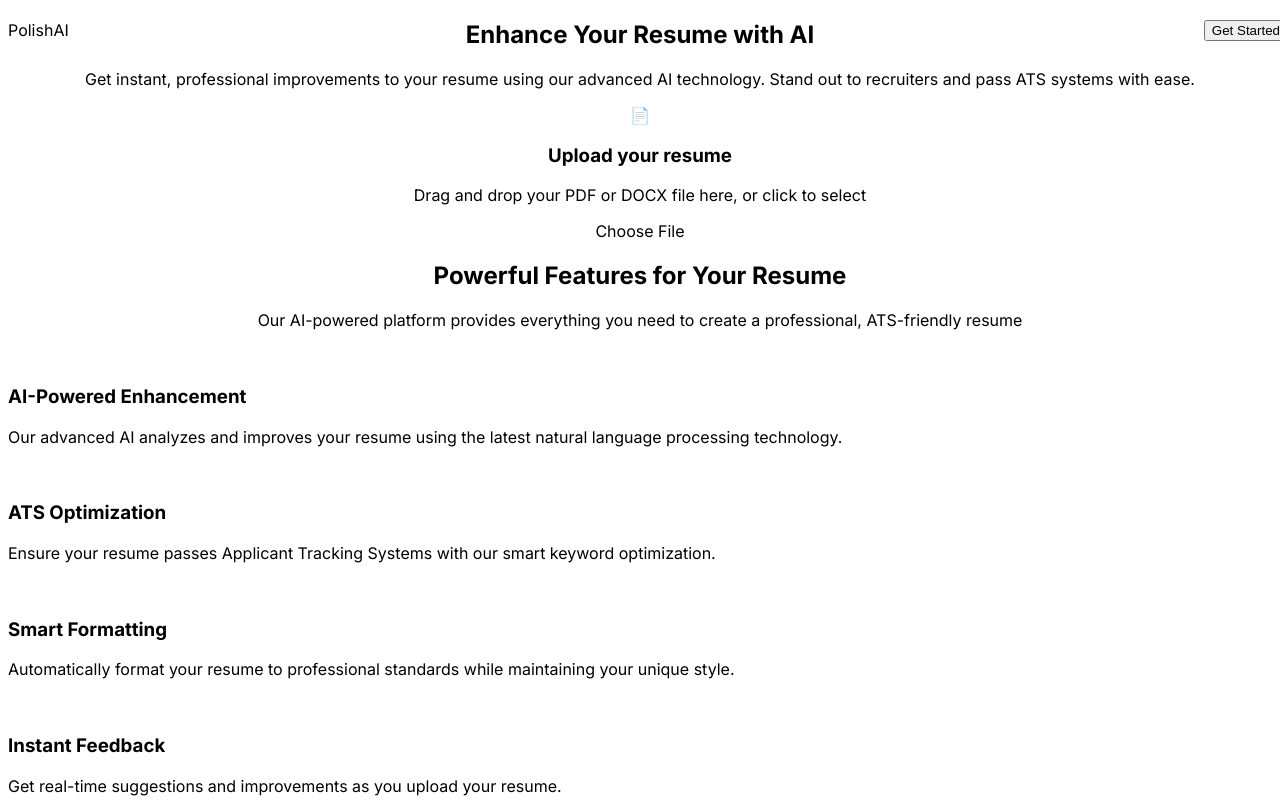
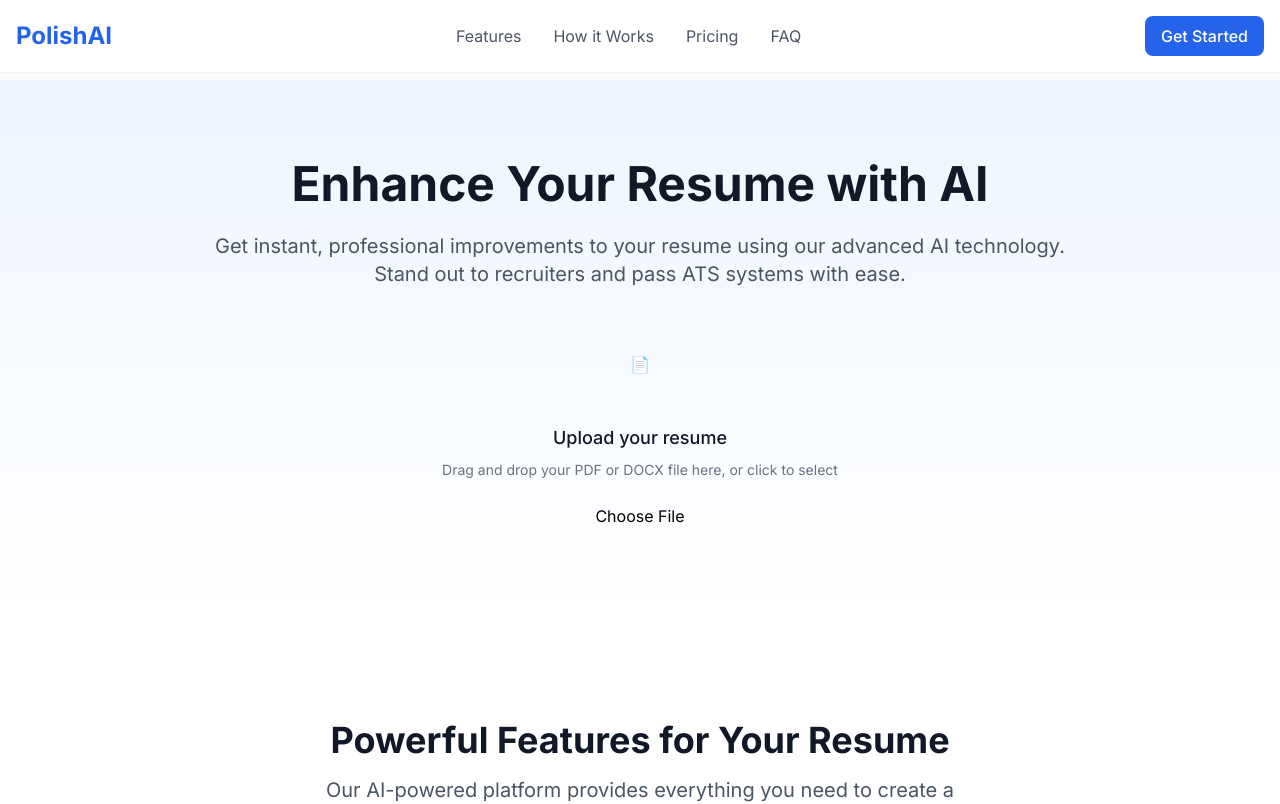
Before and after one commit to harguun7474/ai-resume-enhancer, a Next.js app: page / in a window 1280 px wide. Shown: the top 804 px of the page. Built offline with nearby package versions, Linux system fonts and the light colour scheme; no server answers.

Commit message:
fix: update Tailwind CSS configuration and dependencies

```diff
--- a/postcss.config.js
+++ b/postcss.config.js
@@ -1,5 +1,6 @@
 module.exports = {
   plugins: {
+    'tailwindcss/nesting': {},
     tailwindcss: {},
     autoprefixer: {},
   },
--- a/tailwind.config.js
+++ b/tailwind.config.js
@@ -6,7 +6,12 @@ module.exports = {
     './src/app/**/*.{js,ts,jsx,tsx,mdx}',
   ],
   theme: {
-    extend: {},
+    extend: {
+      colors: {
+        primary: '#0070f3',
+        secondary: '#1a1a1a',
+      },
+    },
   },
   plugins: [],
 }
```
Also changed, not shown: package.json (+6 -6 lines).
